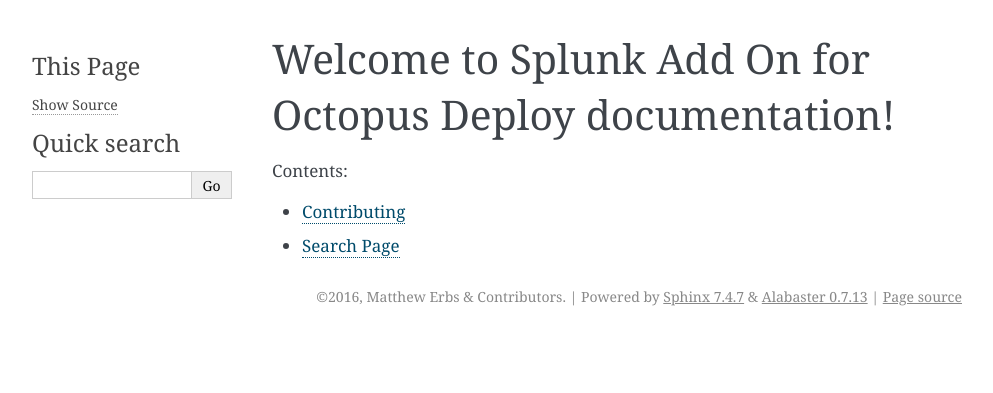
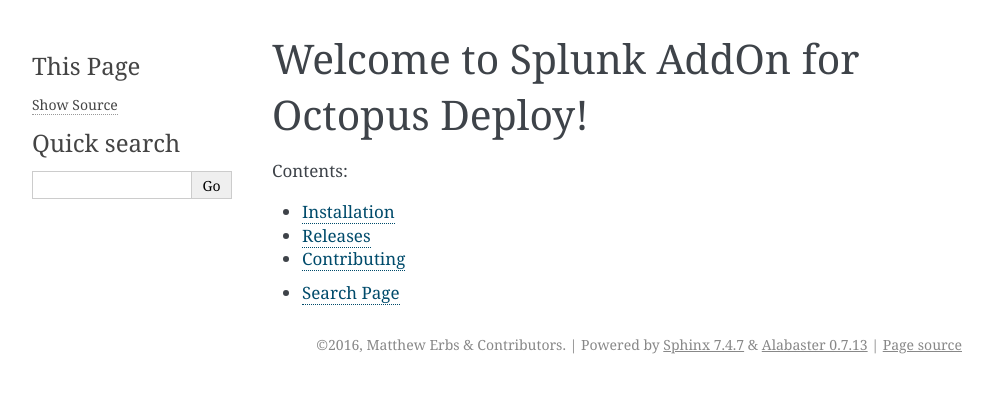
Before and after one commit to merbla/splunk-octopusdeploy-add-on, a Sphinx documentation site: the page built from docs/index.rst, in a window 1280 px wide. Shown: the top 393 px of the page, without its empty margins (148-1141 px from the left). Built offline with Sphinx 7.4.7, drawn with Linux system fonts in a browser that asks for light colours.

Commit message:
Doco stubs for release and install.

```diff
--- a/docs/index.rst
+++ b/docs/index.rst
@@ -3,7 +3,7 @@
    You can adapt this file completely to your liking, but it should at least
    contain the root `toctree` directive.
 
-Welcome to Splunk Add On for Octopus Deploy documentation!
+Welcome to Splunk AddOn for Octopus Deploy!
 =======================================================
 
 Contents:
@@ -11,6 +11,8 @@ Contents:
 .. toctree::
    :maxdepth: 2
 
+   installation
+   releases
    contributing
 
 
--- /dev/null
+++ b/docs/installation.rst
@@ -0,0 +1,3 @@
+############
+Installation
+############
--- /dev/null
+++ b/docs/releases.rst
@@ -0,0 +1,5 @@
+############
+Releases
+############
+
+Coming soon.
```
